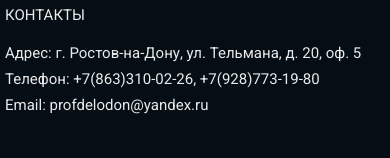
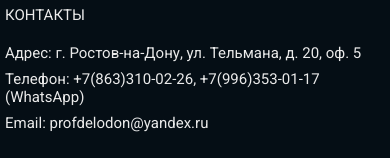
Before and after one commit to Bibigyl/domofon, a Next.js app: page / in a window 390 px wide. Shown: the part 1086-1244 px from the top of the page. Built offline with nearby package versions, Linux system fonts and the light colour scheme; no server answers.

Commit message:
change phone

```diff
--- a/components/Footer/Footer.jsx
+++ b/components/Footer/Footer.jsx
@@ -11,7 +11,7 @@
         <h4>Контакты</h4>
         <ul>
           <li>Адрес: г. Ростов-на-Дону, ул. Тельмана, д. 20, оф. 5</li>
-          <li>Телефон: +7(863)310-02-26, +7(928)773-19-80</li>
+          <li>Телефон: +7(863)310-02-26, +7(996)353-01-17 (WhatsApp)</li>
           <li>Email: profdelodon@yandex.ru</li>
         </ul>
       </div>
```
